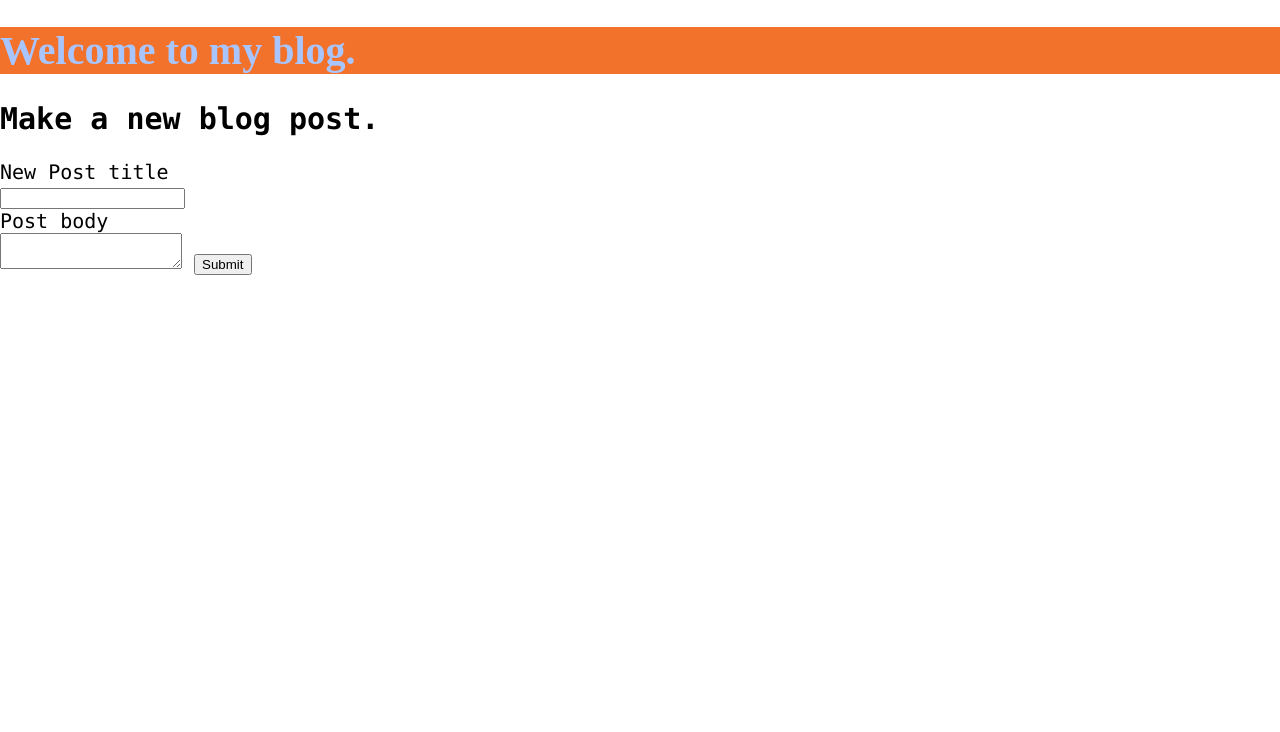
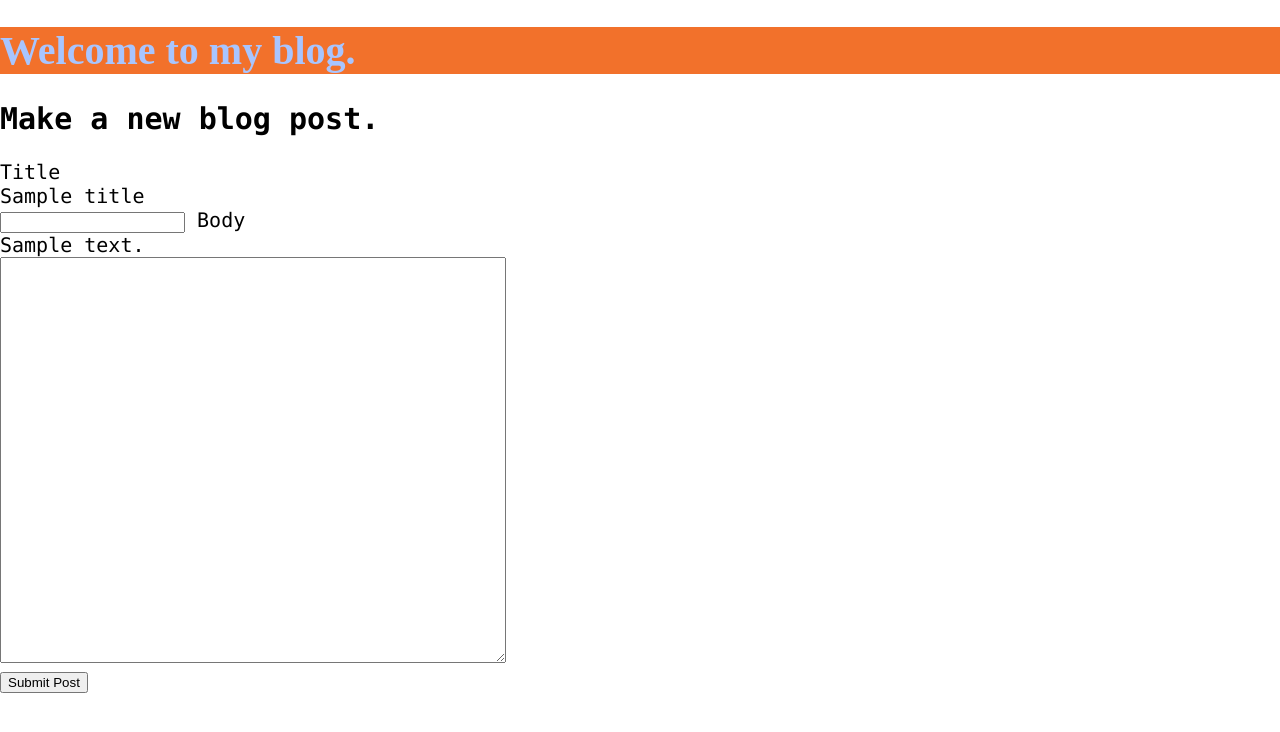
Before and after one commit to kesamu7/build-a-blog, a Python web app: template templates/newposting.html in a window 1280 px wide. Shown: the top 732 px of the page. Run offline with Jinja, Linux system fonts and the light colour scheme; the template is opened without the code that fills it: most values are stand-ins (such as "Sample title", 1, 10 or a date in 2020).

Commit message:
I am stuck. What is happening is that my /newpost, post will only render my else statement, and if I don't have an else statement it errors out. I think that is where the problem is and where I will pick up tomorrow. To see why the if and else statements aren't working on my newpost route.

```diff
--- a/templates/base.html
+++ b/templates/base.html
@@ -1,5 +1,16 @@
 <!DOCTYPE html>
 <html>
+<style type="text/css">
+
+    .error{
+        font-family:courier;
+        color:red;
+        font-weight:bold;
+        font-size:40px;
+        }
+
+
+</style>
     <head>
         <title>The K Blog</title>
     </head>
--- a/templates/newposting.html
+++ b/templates/newposting.html
@@ -5,15 +5,17 @@
 <h2 style="font-family:consolas;font-size:30px">Make a new blog post.</h2>
 
 <form style="font-family:consolas; font-size:20px" method="post">
-    <label>
-        <div>New Post title</div>
+    <label>Title
+        <div class="title">{{title}}</div>
         <input type="text" name="title"/>
     </label>
-    <label>
-        <div>Post body</div>
-        <textarea></textarea>
+    <label>Body
+        <div class="body">{{body}}</div>
+        <textarea style="height:400px;width:500px"></textarea>
     </label>
-    <input type="submit">
+    <br>
+    <div class="error">{{error}}</div>
+    <input type="submit" value="Submit Post">
 
 
 </form>
```
Also changed, not shown: main.py (+18 -13 lines), templates/frontpage.html (+12 -9 lines), index.yaml (line endings or trailing spaces), 1 other file.
